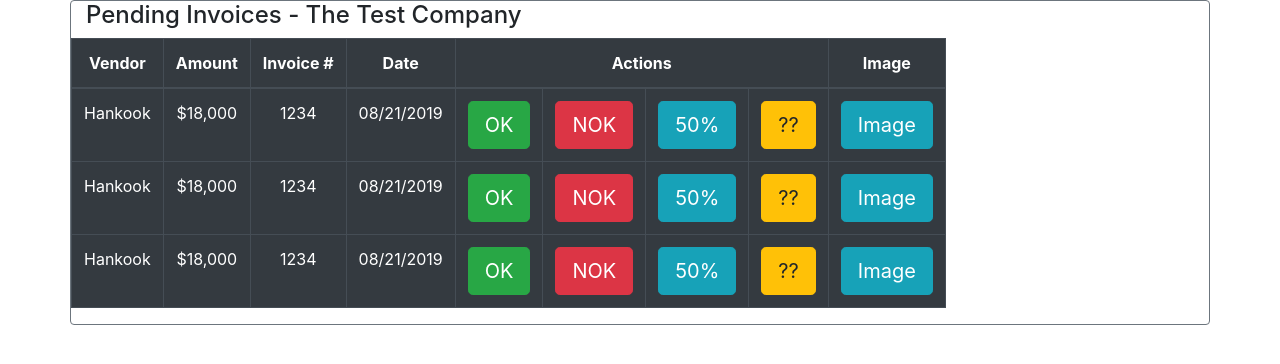
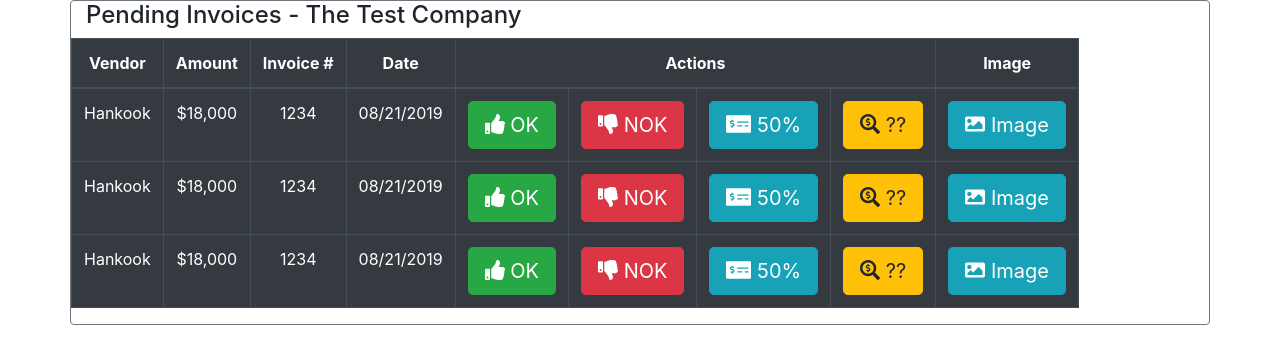
Before and after one commit to aasalgado/invoices-app, a React (Create React App) app: page / in a window 1280 px wide. Shown: the top 364 px of the page. Built offline with nearby package versions, Linux system fonts and the light colour scheme.

Commit message:
updated font awesome icons for buttons

```diff
--- a/src/App.js
+++ b/src/App.js
@@ -51,11 +51,11 @@
                 <td>{invoice.Amount}</td>
                 <td>{invoice.Invoice}</td>
                 <td>{invoice.Date}</td>
-                <td><Button className="btn btn-lg btn-success" onClick={() => this.remove(invoice.id)}> OK </Button></td>
-                <td><Button className="btn btn-lg btn-danger" onClick={() => this.remove(invoice.id)}> NOK </Button></td>
-                <td><Button className="btn btn-lg btn-info" onClick={() => this.remove(invoice.id)}> 50% </Button></td>
-                <td><Button className="btn btn-lg btn-warning" onClick={() => this.remove(invoice.id)}> ?? </Button></td>
-                <td><Button className="btn btn-lg btn-info" onClick={() => this.remove(invoice.id)}> Image </Button></td>
+                <td><Button className="btn btn-lg btn-success" onClick={() => this.remove(invoice.id)}> <FontAwesomeIcon icon={faThumbsUp} /> OK </Button></td>
+                <td><Button className="btn btn-lg btn-danger" onClick={() => this.remove(invoice.id)}> <FontAwesomeIcon icon={faThumbsDown} /> NOK </Button></td>
+                <td><Button className="btn btn-lg btn-info" onClick={() => this.remove(invoice.id)}> <FontAwesomeIcon icon={faMoneyCheckAlt} /> 50% </Button></td>
+                <td><Button className="btn btn-lg btn-warning" onClick={() => this.remove(invoice.id)}> <FontAwesomeIcon icon={faSearchDollar} /> ?? </Button></td>
+                <td><Button className="btn btn-lg btn-info" onClick={() => this.remove(invoice.id)}> <FontAwesomeIcon icon={faImage} /> Image </Button></td>
             </tr>
             )
 
```
